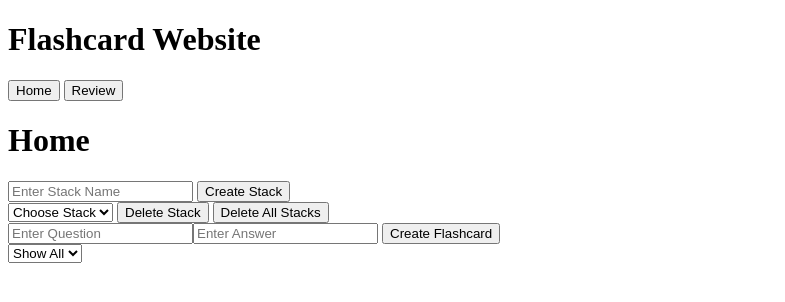
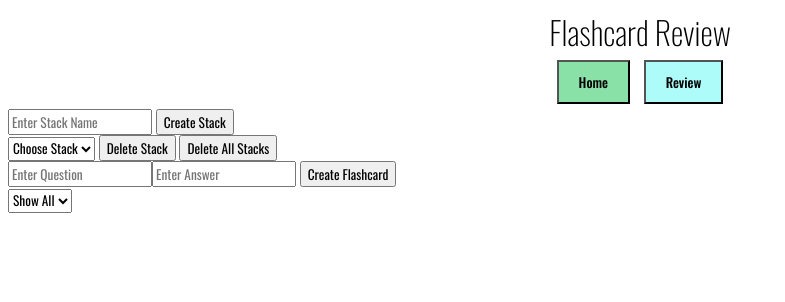
Before and after one commit to malbers-main/flashcard_site, a plain HTML site: page index.html in a window 1280 px wide. Shown: the whole page, without its empty margins (0-785 px from the left). Drawn offline with nearby package versions, Linux system fonts and the light colour scheme.

Commit message:
Edit css of view buttons
Gave style to view buttons, and also added Google font to the site.

```diff
--- a/css/style.css
+++ b/css/style.css
@@ -1,3 +1,7 @@
+* {
+    font-family: 'Oswald', sans-serif;
+}
+
 /* These styles function as a way to show / hide the three different view-states based on their class style */
 .showView {
     display: block;
@@ -14,3 +18,32 @@
     margin-top: 5px;
     padding: 5px;
 }
+
+#siteTitle {
+    text-align: center;
+    margin: 0 auto;
+    font-weight: 100;
+}
+
+#viewButtonContainer {
+    text-align: center;
+}
+
+.viewButton {
+    padding: 10px 20px;
+    margin: 5px;
+    font-weight: 500;
+    background-color: #ADFCF9;
+}
+
+.viewButtonClicked {
+    background-color: #89e1a7;
+}
+
+.viewButton:hover {
+    background-color: #5fc4c0;
+}
+
+.viewButton:active {
+    background-color: #5d9a71;
+}
--- a/index.html
+++ b/index.html
@@ -6,9 +6,15 @@
     <title>Flashcard Site</title>
     <link rel="stylesheet" href="./css/style.css" />
     <script src="./js/script.js"></script>
+
+    <!-- Google Font Links -->
+    <link rel="preconnect" href="https://fonts.googleapis.com">
+    <link rel="preconnect" href="https://fonts.gstatic.com" crossorigin>
+    <link href="https://fonts.googleapis.com/css2?family=Oswald:wght@200..700&display=swap" rel="stylesheet">
+
   </head>
   <body>
-    <h1>Flashcard Website</h1>
+    <h1 id="siteTitle">Flashcard Review</h1>
 
     <div id="viewButtonContainer">
       <button
@@ -31,13 +37,12 @@
         id="learnViewButton"
       >
         Learn
-      </button>
-    </div> -->
+      </button> -->
+    </div>
 
     <div id="viewContainer">
       <!-- Default view is Home -->
       <div class="showView" id="homeView">
-        <h1>Home</h1>
 
         <!-- Contains all elements that are used in the creation and deletion of stacks -->
         <div id="stackCreatorContainer">
@@ -98,7 +103,6 @@
         <div id="stackContainer"></div>
       </div>
       <div class="hiddenView" id="reviewView">
-        <h1>Review</h1>
 
         <div class="reviewContainer">
           <select class="stackDropdownList" id="reviewDropdown"></select>
--- a/js/script.js
+++ b/js/script.js
@@ -599,8 +599,9 @@ function alertUser(alertCode) {
 
 // Changes which view is shown on the site
 function changeView(viewID) {
-  // Get a list of all elements
+  // Get a list of all view elements
   var viewPages = document.getElementById("viewContainer").children;
+
   // Loop through all views and reveal the one selected
   for (let i = 0; i < viewPages.length; i++) {
     let view = viewPages[i];
@@ -614,12 +615,28 @@ function changeView(viewID) {
 
 // Resets the review page when changing view from home -> review
 function changeViewReview() {
+
+  // Change the css attributes of the view buttons
+  var reviewButton = document.getElementById("reviewViewButton");
+  var homeButton = document.getElementById("homeViewButton");
+
+  reviewButton.classList.add("viewButtonClicked");
+  homeButton.classList.remove("viewButtonClicked");
+
   changeView("reviewView");
   resetReviewPage();
 }
 
 // Resets the home page when changing view from review -> home
 function changeViewHome() {
+
+  // Change the css attributes of the view buttons
+  var reviewButton = document.getElementById("reviewViewButton");
+  var homeButton = document.getElementById("homeViewButton");
+
+  reviewButton.classList.remove("viewButtonClicked");
+  homeButton.classList.add("viewButtonClicked");
+
   changeView("homeView");
   resetHomePage();
 }
@@ -629,7 +646,8 @@ function setupSite() {
   var stackSelectDropdown = document.getElementById("stackSelectDropdown");
   var stackReviewDropdown = document.getElementById("reviewDropdown");
 
-  // By default: Show all flashcards and populate the dropdowns
+  // By default: Show home view, show all flashcards and populate the dropdowns
+  changeViewHome()
   resetHomePage();
 
   // Add event listener for selecting and showing specific stacks using the select dropdown
```
